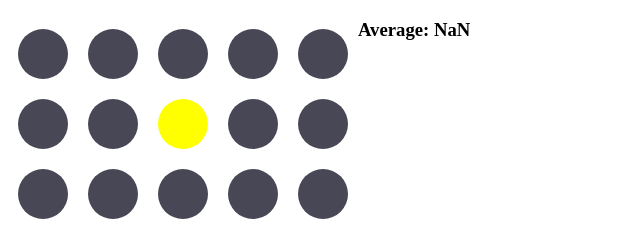
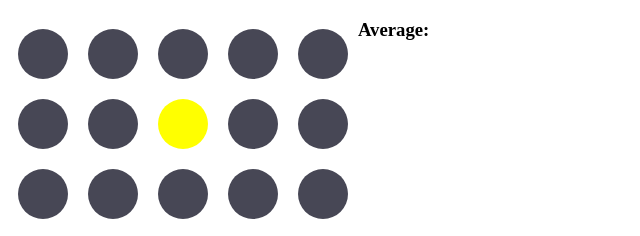
Before and after one commit to Krille1994/reaksjontid, a plain HTML site: page index.html in a window 1280 px wide. Shown: the top 236 px of the page, 0-640 px from the left. Drawn offline with Linux system fonts and the light colour scheme.

Commit message:
Update index.html

```diff
--- a/index.html
+++ b/index.html
@@ -60,14 +60,10 @@
                     html += `<div class="div" style="${lamp}"></div>`;
                 }
             }
-            html += `<h3>Average: ${average.toFixed(3)}</h3>`
+            html += `<h3>Average: ${average ? average.toFixed(3): ''}</h3>`
             for (let x = score.length -1; x >= 0; x--) {
                 html += `<div>${score[x]}</div>`;
-                // sum += parseInt(score[x]);
             }
-            // average = sum / score.length -1;
-            // html += `<h3>${average}</h3>`
-
             document.getElementById("app").innerHTML = html;
 
             // for (let x = score.length; x > 0; x--) {
```
